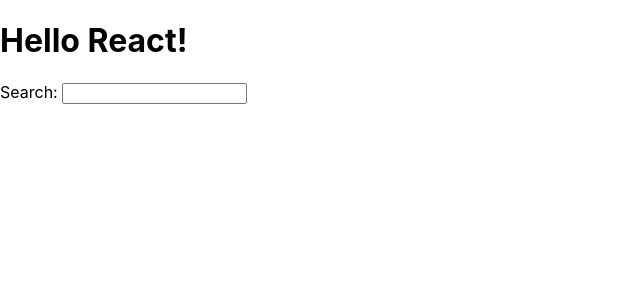
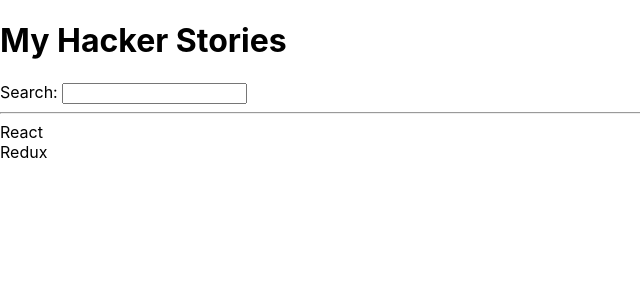
Before and after one commit to onursurme/hacker-stories, a React (Create React App) app: page / in a window 1280 px wide. Shown: the top 300 px of the page, without its empty margins (0-640 px from the left). Built offline with nearby package versions, Linux system fonts and the light colour scheme.

Commit message:
list map yaptık

```diff
--- a/src/App.js
+++ b/src/App.js
@@ -1,17 +1,36 @@
-function getTitle(title){
-  return title;
-}
+const list = [
+  {
+    title: 'React',
+    url: 'https://reactjs.org/',
+    author: 'Jordan Walke',
+    num_comments: 3,
+    points: 4,
+    objectID: 0,
+  },
+  {
+    title: 'Redux',
+    url: 'https://redux.js.org/',
+    author: 'Dan Abramox, Andrew Clark',
+    num_comments: 2,
+    points: 5,
+    objectID: 1,
+  },
+]
 
 function App() {
   return (
     <div>
       <h1>
-        Hello {getTitle('React!')}
+        My Hacker Stories
       </h1>
 
       <label htmlFor="search">Search: </label>
       <input id="search" type="text" />
-    </div>
+      <hr />
+      {list.map(function(item) {
+        return <div>{item.title}</div>;
+      })}
+       </div>
   );
 }
 
```
